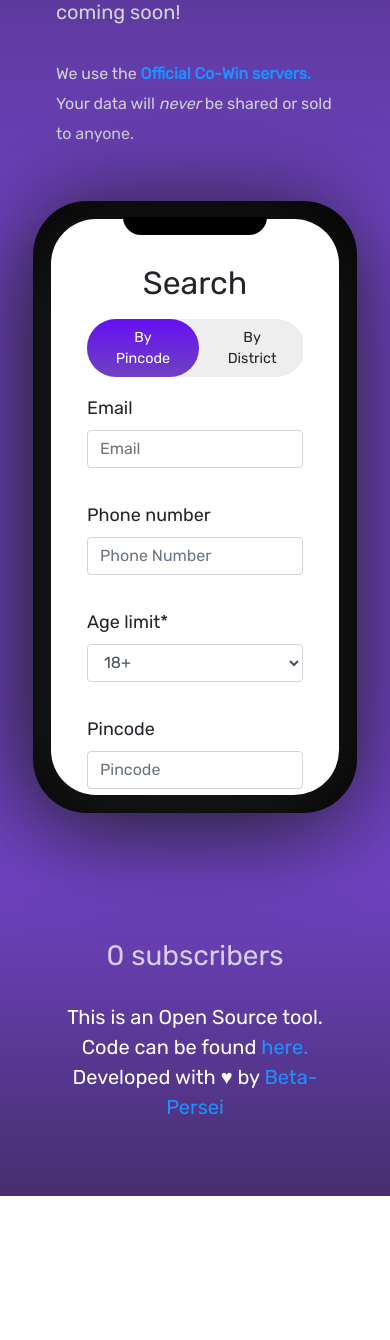
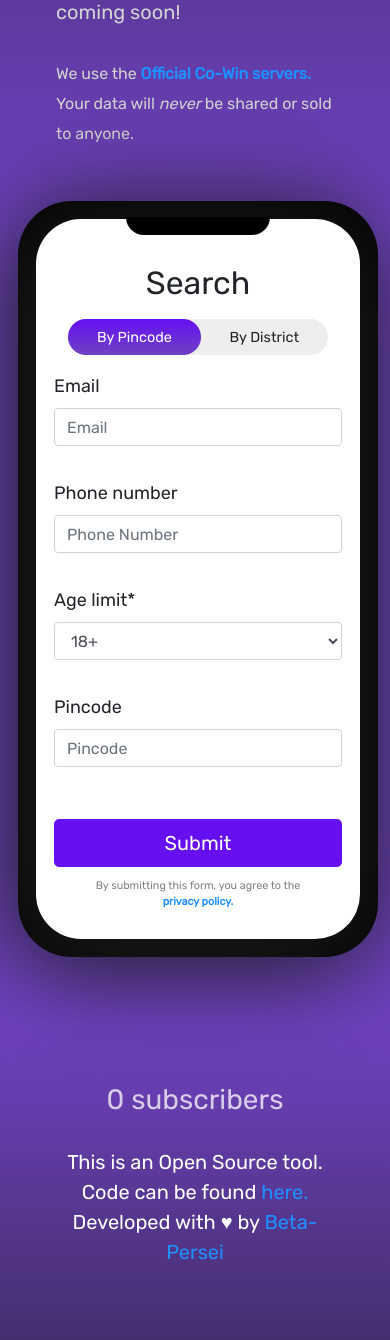
Before and after one commit to Beta-Persei/vaccination-slot-notifier, a Django app: page / in a window 390 px wide. Shown: the part 422-1762 px from the top of the page. Before the commit the page ends 1618 px from the top, so only its background shows below. Run offline with Django 4.2, Linux system fonts and the light colour scheme; parts of the project's set-up code (start-up, migrations or seed data) failed here and were passed over; some libraries are stand-ins or nearby versions.

Commit message:
Scrolled ui issue

```diff
--- a/static/css/index.css
+++ b/static/css/index.css
@@ -231,8 +231,9 @@ a {
 
 @media (max-width: 600px) {
   #search-form {
-    width: 16em;
-    height: 32em;
+    width: 18em;
+    height: fit-content;
+    padding: 1em;
   }
 
   #search-form .bg-image[id="phone"] {
```
